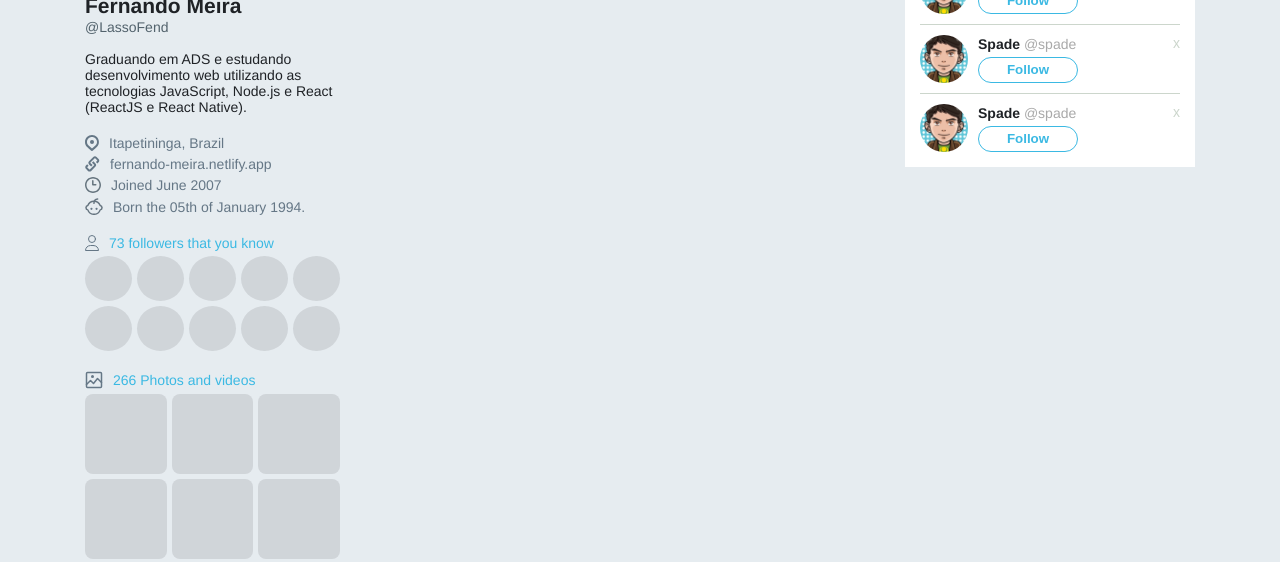
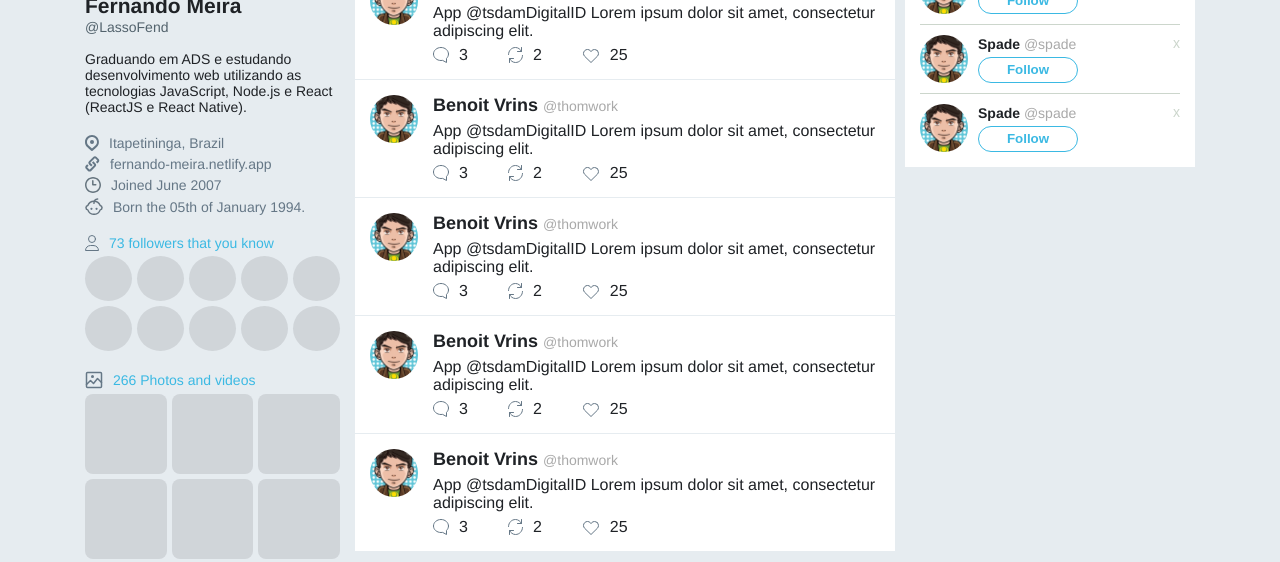
Before and after one commit to fernando-meira/flexbox-rocketseat, a plain HTML site: page index.html in a window 1280 px wide. Shown: the part 556-1118 px from the top of the page. Drawn offline with Linux system fonts and the light colour scheme.

Commit message:
feat: 🎸 Finished layout

```diff
--- a/index.html
+++ b/index.html
@@ -141,7 +141,106 @@
     </aside>
 
     <section class="timeline">
-      timeline
+      <nav>
+        <a href="Tweets" class="active">Tweets</a>
+
+        <a href="TweetsAndReplies">Tweets and replies</a>
+
+        <a href="Medias">Medias</a>
+      </nav>
+
+      <ul class="tweets">
+        <li>
+          <img src="/images/avatar.png" alt="Avatar">
+
+          <div class="info">
+            <strong>Benoit Vrins <span>@thomwork</span></strong>
+
+            <p>App @tsdamDigitalID Lorem ipsum dolor sit amet, consectetur adipiscing elit.</p>
+
+            <div class="actions">
+              <a href=""><img src="/images/comments.svg" alt="Comments">3</a>
+
+              <a href=""><img src="/images/retweet.svg" alt="Comments">2</a>
+
+              <a href=""><img src="/images/like.svg" alt="Like">25</a>
+            </div>
+          </div>
+        </li>
+
+        <li>
+          <img src="/images/avatar.png" alt="Avatar">
+
+          <div class="info">
+            <strong>Benoit Vrins <span>@thomwork</span></strong>
+
+            <p>App @tsdamDigitalID Lorem ipsum dolor sit amet, consectetur adipiscing elit.</p>
+
+            <div class="actions">
+              <a href=""><img src="/images/comments.svg" alt="Comments">3</a>
+
+              <a href=""><img src="/images/retweet.svg" alt="Comments">2</a>
+
+              <a href=""><img src="/images/like.svg" alt="Like">25</a>
+            </div>
+          </div>
+        </li>
+
+        <li>
+          <img src="/images/avatar.png" alt="Avatar">
+
+          <div class="info">
+            <strong>Benoit Vrins <span>@thomwork</span></strong>
+
+            <p>App @tsdamDigitalID Lorem ipsum dolor sit amet, consectetur adipiscing elit.</p>
+
+            <div class="actions">
+              <a href=""><img src="/images/comments.svg" alt="Comments">3</a>
+
+              <a href=""><img src="/images/retweet.svg" alt="Comments">2</a>
+
+              <a href=""><img src="/images/like.svg" alt="Like">25</a>
+            </div>
+          </div>
+        </li>
+
+        <li>
+          <img src="/images/avatar.png" alt="Avatar">
+
+          <div class="info">
+            <strong>Benoit Vrins <span>@thomwork</span></strong>
+
+            <p>App @tsdamDigitalID Lorem ipsum dolor sit amet, consectetur adipiscing elit.</p>
+
+            <div class="actions">
+              <a href=""><img src="/images/comments.svg" alt="Comments">3</a>
+
+              <a href=""><img src="/images/retweet.svg" alt="Comments">2</a>
+
+              <a href=""><img src="/images/like.svg" alt="Like">25</a>
+            </div>
+          </div>
+        </li>
+
+        <li>
+          <img src="/images/avatar.png" alt="Avatar">
+
+          <div class="info">
+            <strong>Benoit Vrins <span>@thomwork</span></strong>
+
+            <p>App @tsdamDigitalID Lorem ipsum dolor sit amet, consectetur adipiscing elit.</p>
+
+            <div class="actions">
+              <a href=""><img src="/images/comments.svg" alt="Comments">3</a>
+
+              <a href=""><img src="/images/retweet.svg" alt="Comments">2</a>
+
+              <a href=""><img src="/images/like.svg" alt="Like">25</a>
+            </div>
+          </div>
+        </li>
+
+      </ul>
     </section>
 
     <aside class="widgets">
--- a/styles.css
+++ b/styles.css
@@ -317,7 +317,97 @@ div.wrapper-content aside.profile .images ul li {
 }
 
 div.wrapper-content section.timeline {
+  margin: 10px;
   flex: 1;
+
+  background-color: #fff;
+}
+
+div.wrapper-content section.timeline nav {
+  padding: 10px 15px;
+  border-bottom: 1px solid #e6ecf0;
+}
+
+div.wrapper-content section.timeline nav a {
+  margin-left: 20px;
+
+  font-size: 18px;
+  color: #3bb9e3;
+  font-weight: bold;
+  text-decoration: none;
+}
+
+div.wrapper-content section.timeline nav a:first-child {
+  margin-left: 0;
+}
+
+div.wrapper-content section.timeline nav a.active {
+  color: #1f2226;
+}
+
+div.wrapper-content section.timeline ul.tweets {
+  list-style: none;
+}
+
+div.wrapper-content section.timeline ul.tweets li {
+  padding: 15px;
+  border-bottom: 1px solid #e6ecf0;
+
+  display: flex;
+}
+
+div.wrapper-content section.timeline ul.tweets li > img {
+  width: 48px;
+  height: 48px;
+  border-radius: 50%;
+}
+
+div.wrapper-content section.timeline ul.tweets li .info {
+  margin-left: 15px;
+}
+
+div.wrapper-content section.timeline ul.tweets li .info strong {
+  font-size: 18px;
+  color: #1f2226;
+}
+
+div.wrapper-content section.timeline ul.tweets li .info strong span {
+  font-size: 14px;
+  color: #a9a9a9;
+  font-weight: normal;
+}
+
+div.wrapper-content section.timeline ul.tweets li .info p {
+  margin-top: 6px;
+
+  font-size: 16px;
+  color: #1f2226;
+}
+
+div.wrapper-content section.timeline ul.tweets li .actions {
+  margin-top: 6px;
+
+  display: flex;
+  align-items: center;
+  flex-direction: row;
+}
+
+div.wrapper-content section.timeline ul.tweets li .actions a {
+  margin: 0 20px;
+
+  display: flex;
+  align-items: center;
+
+  color: #1f2226;
+  text-decoration: none;
+}
+
+div.wrapper-content section.timeline ul.tweets li .actions a:first-child {
+  margin: 0 20px 0 0;
+}
+
+div.wrapper-content section.timeline ul.tweets li .actions a img {
+  margin-right: 10px;
 }
 
 div.wrapper-content aside.widgets {
@@ -364,9 +454,6 @@ div.wrapper-content aside.widgets .widget .title a::before {
 
   content: "";
   background: #222;
-}
-
-div.wrapper-content aside.widgets .follow {
 }
 
 div.wrapper-content aside.widgets .follow ul {
```
